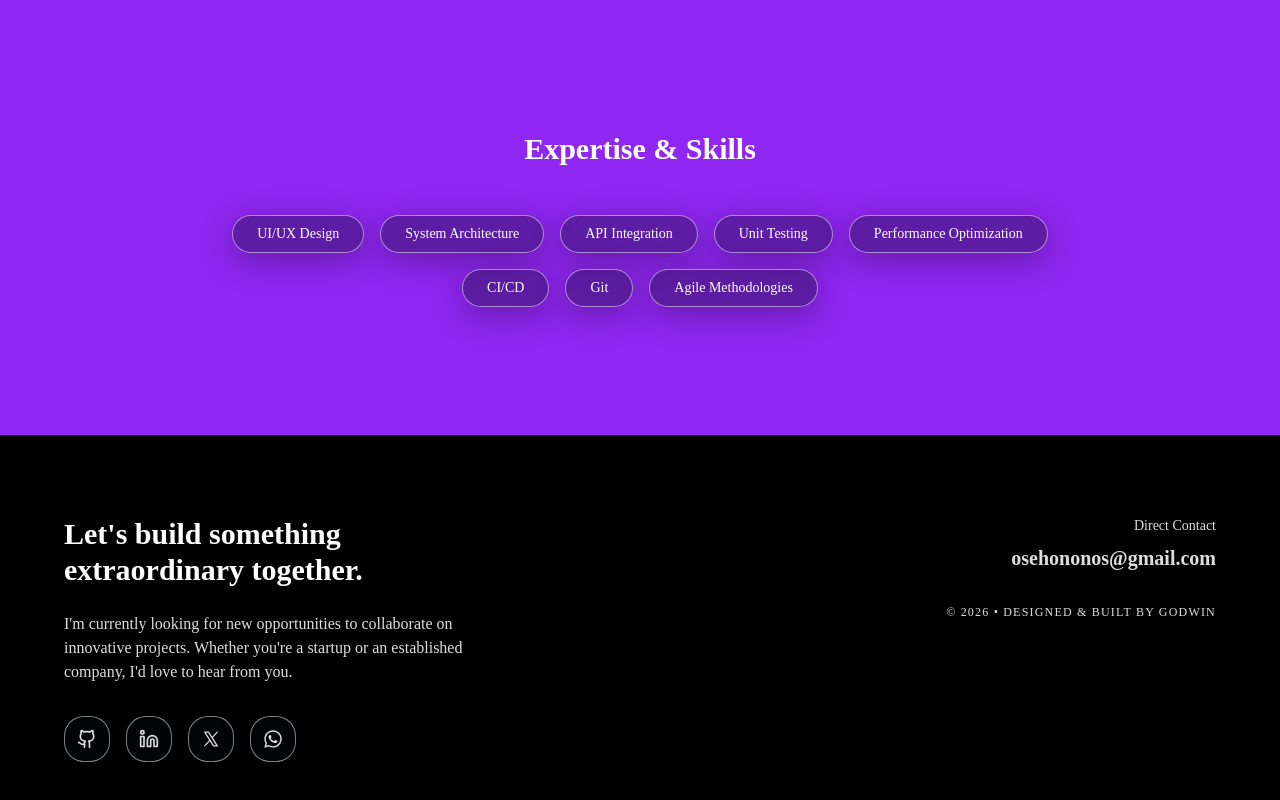
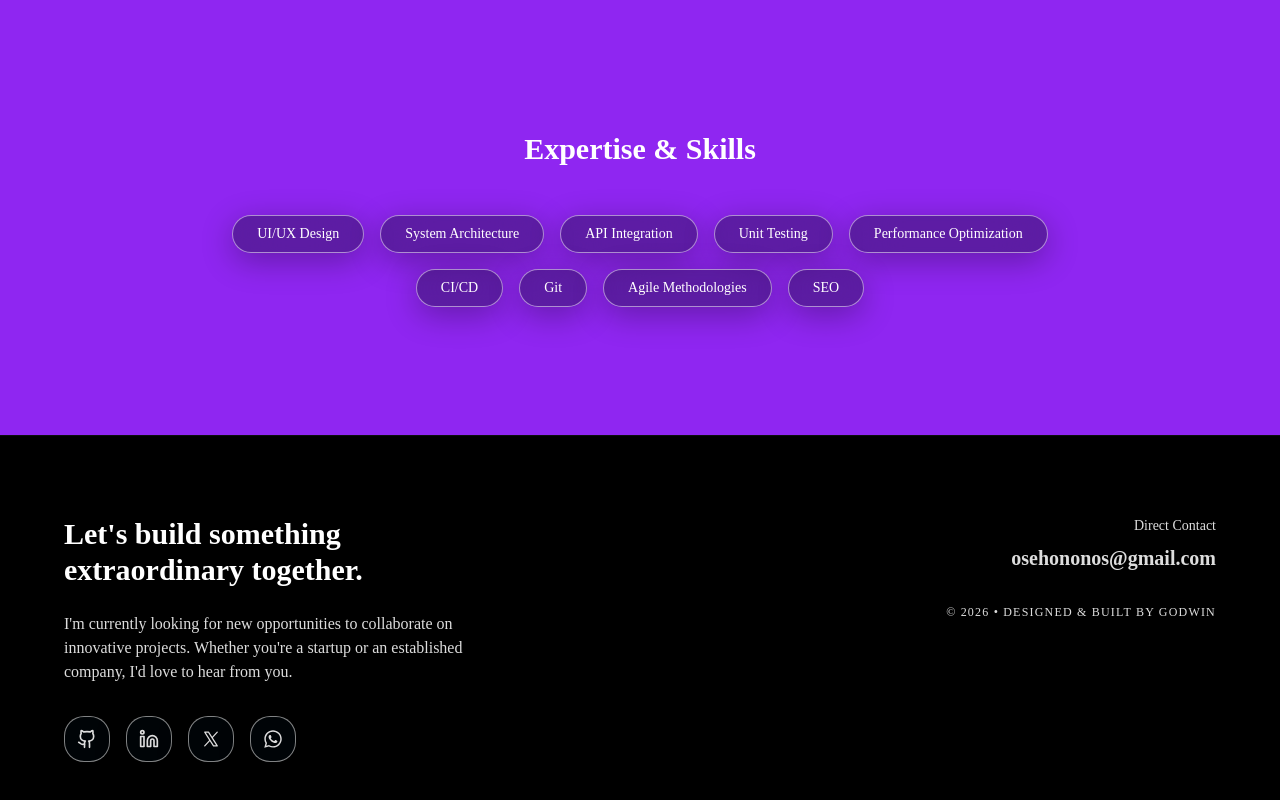
Before and after one commit to Godwin-WebDev002/2026-Portfolio, a React (Vite) app: page / in a window 1280 px wide. Shown: the part 2840-3640 px from the top of the page. Built offline with nearby package versions, Linux system fonts and the light colour scheme; a web font is replaced by a local one.

Commit message:
Update page.tsx

```diff
--- a/src/Components/page.tsx
+++ b/src/Components/page.tsx
@@ -235,6 +235,7 @@ export default function Portfolio() {
               "CI/CD",
               "Git",
               "Agile Methodologies",
+              "SEO",
             ].map((skill) => (
               <div
                 key={skill}
```
